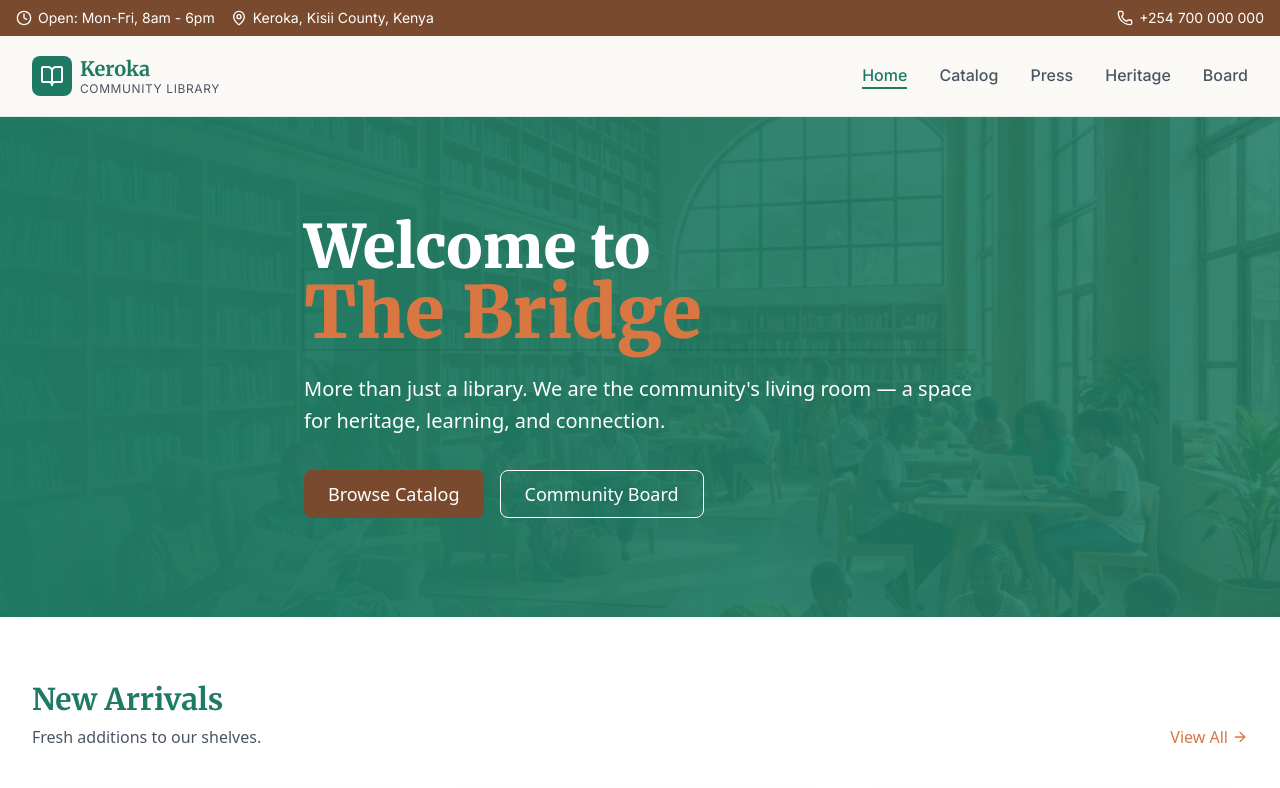
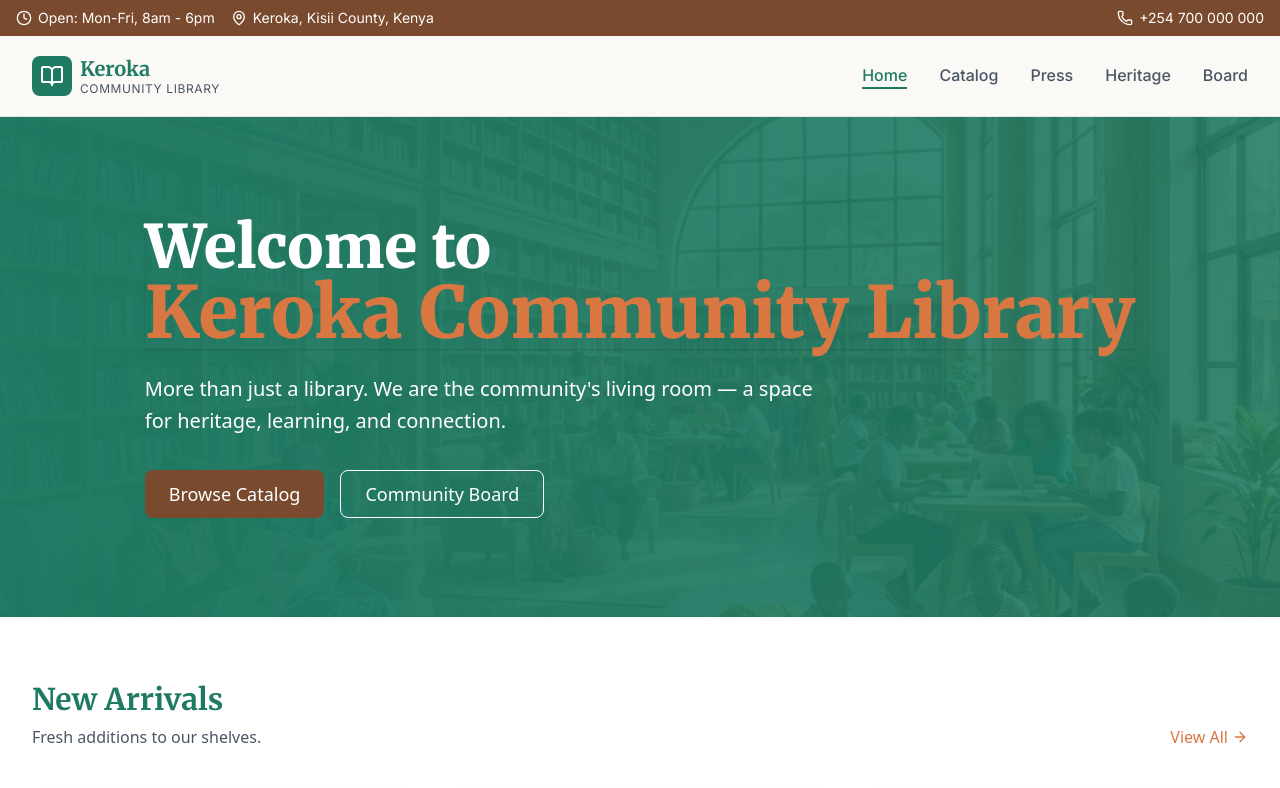
Before and after one commit to zerosatin121/keroka_library, a Next.js app: page / in a window 1280 px wide. Shown: the top 788 px of the page. Built offline with nearby package versions, Linux system fonts and the light colour scheme; grey boxes are pictures that could not be loaded.

Commit message:
fixed naming the lib

```diff
--- a/app/page.tsx
+++ b/app/page.tsx
@@ -35,7 +35,7 @@ export default function Home() {
         <div className="relative z-10 max-w-7xl mx-auto px-4 sm:px-6 lg:px-8 flex flex-col justify-center h-full text-white">
           <h1 className="font-merriweather font-black text-4xl md:text-6xl mb-6 shadow-sm">
             Welcome to <br />
-            <span className="text-accent text-5xl md:text-7xl">The Bridge</span>
+            <span className="text-accent text-5xl md:text-7xl">Keroka Community Library</span>
           </h1>
           <p className="text-lg md:text-xl max-w-2xl mb-8 font-light leading-relaxed">
             More than just a library. We are the community's living room — a space for heritage, learning, and connection.
```
